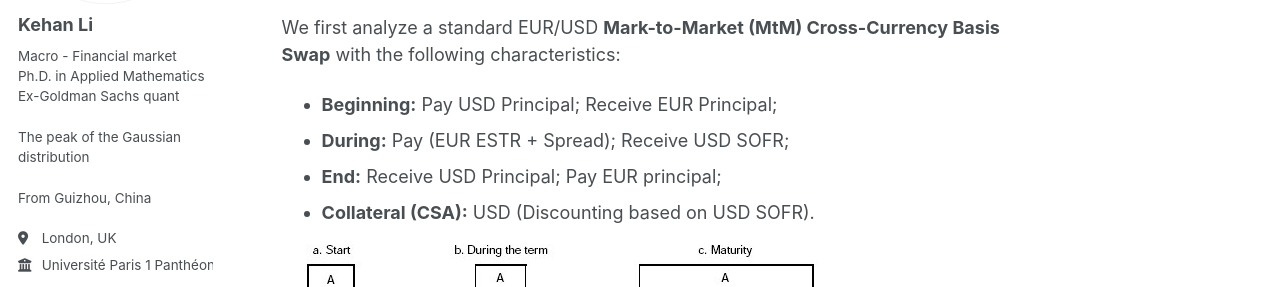
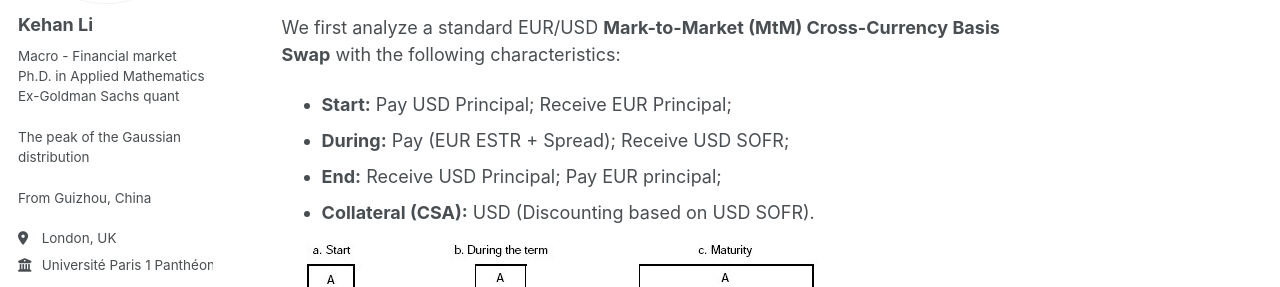
Before and after one commit to KehanLi-1123/KehanLi.github.io, a Jekyll site: the page built from _posts/2026-02-14-Rates-7.md, in a window 1280 px wide and 900 px high. Shown: the part 259-546 px from the top of the window. Built offline with Jekyll 4.4.1, drawn with Linux system fonts in a browser that asks for light colours; some web fonts are replaced.

Commit message:
Correct 'Beginning' to 'Start' in rates document

```diff
--- a/_posts/2026-02-14-Rates-7.md
+++ b/_posts/2026-02-14-Rates-7.md
@@ -5,7 +5,7 @@ date: 2026-02-14
 ---
 
 We first analyze a standard EUR/USD **Mark-to-Market (MtM) Cross-Currency Basis Swap** with the following characteristics:
-* **Beginning:** Pay USD Principal; Receive EUR Principal;
+* **Start:** Pay USD Principal; Receive EUR Principal;
 * **During:**    Pay (EUR ESTR + Spread); Receive USD SOFR;
 * **End:**       Receive USD Principal; Pay EUR principal;
 * **Collateral (CSA):** USD (Discounting based on USD SOFR).
```
